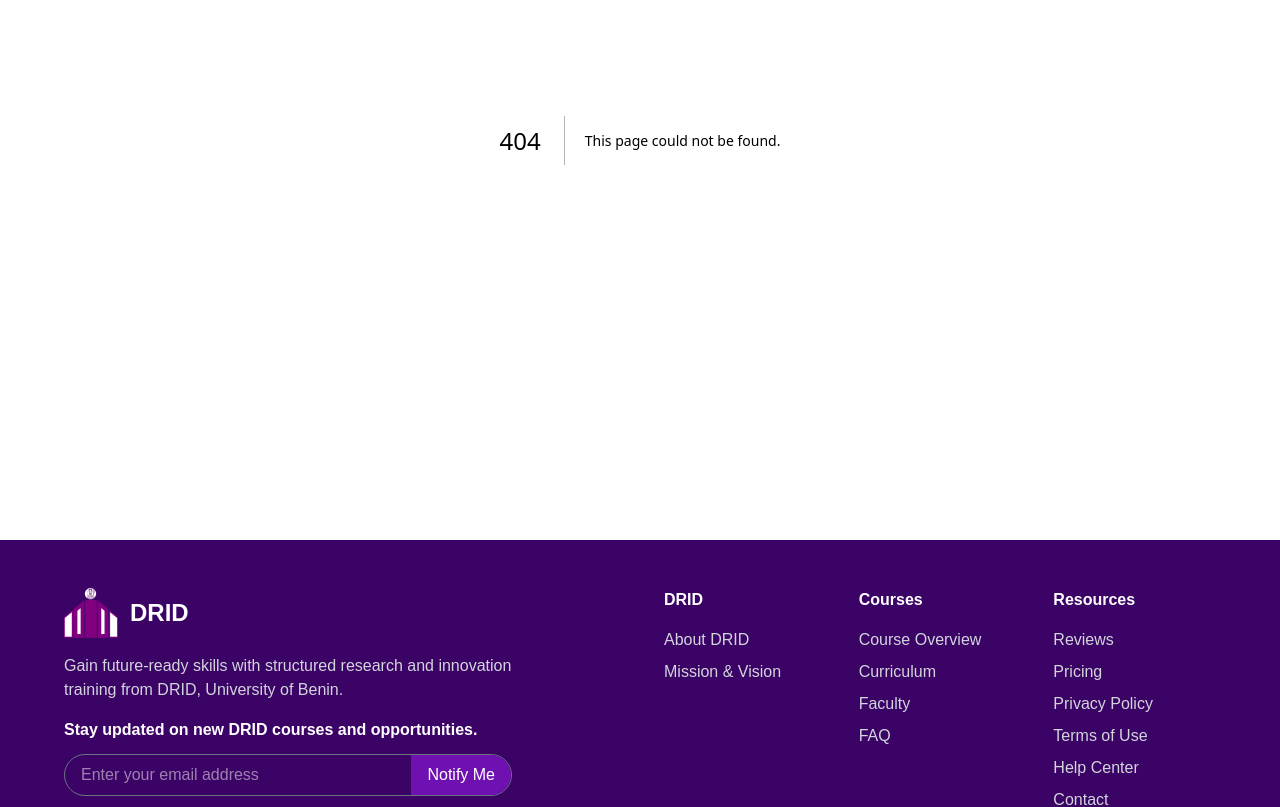
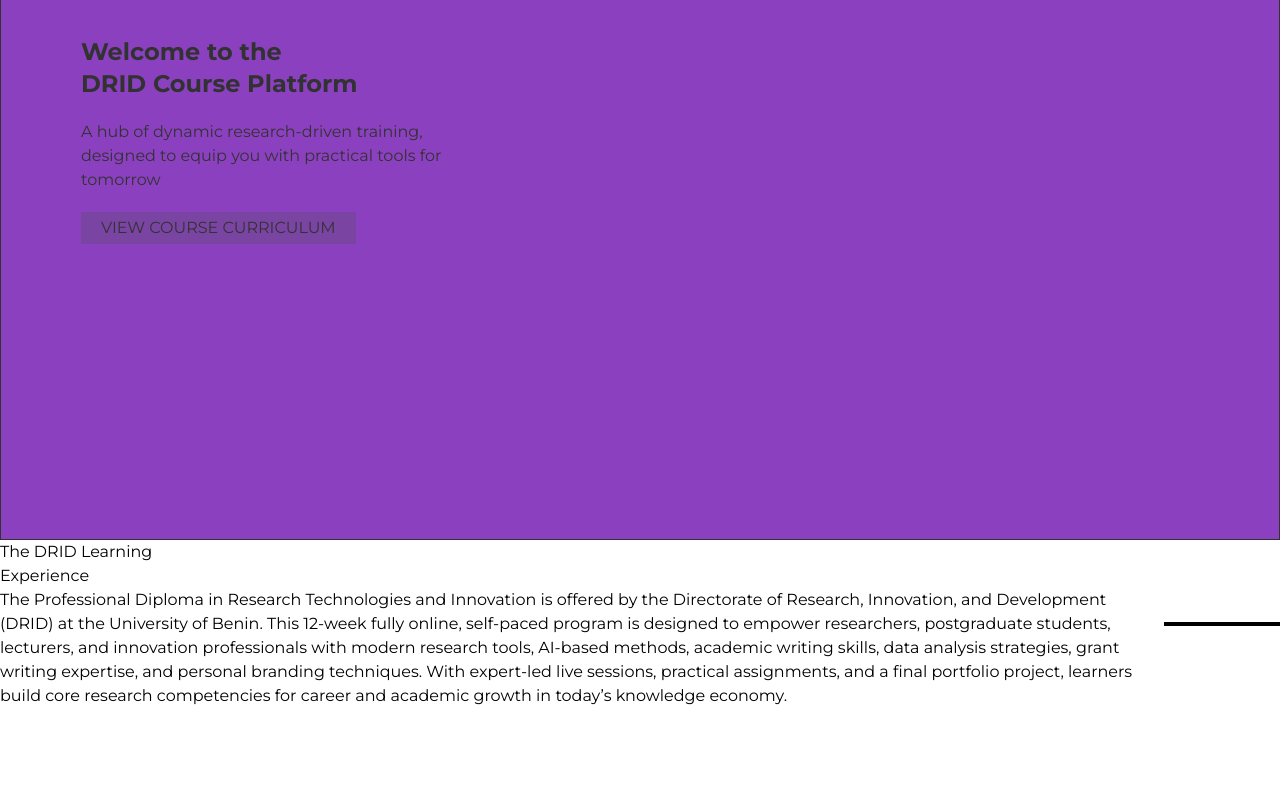
Before and after one commit to unibeninterns/research_frontend, a Next.js app: page /about in a window 1280 px wide. Before the commit this address had no page. Shown: the part 260-1067 px from the top of the page. Built offline with nearby package versions, Linux system fonts and the light colour scheme.

Commit message:
Started the About page

```diff
--- /dev/null
+++ b/app/about/page.tsx
@@ -0,0 +1,56 @@
+import React from 'react';
+
+const About = () => {
+  return (
+    <>
+      <section className='h-screen w-full border p-10 flex items-center bg-purple-800 opacity-80'>
+        <div className='space-y-5 w-3/5 mx-10'>
+          <h1 className='text-2xl font-bold leading-nones'>
+            Welcome to the
+            <br />
+            DRID Course Platform
+          </h1>
+          <p>
+            A hub of dynamic research-driven training,
+            <br />
+            designed to equip you with practical tools for
+            <br />
+            tomorrow
+          </p>
+          <button className='px-5 py-1 bg-purple-900 opacity-100'>
+            VIEW COURSE CURRICULUM
+          </button>
+        </div>
+      </section>
+      <section className='min-h-screen w-full'>
+        <div className='flex justify-center items-center'>
+          <div>
+            <h1>
+              The DRID Learning
+              <br />
+              Experience
+            </h1>
+            <p>
+              The Professional Diploma in Research Technologies and Innovation
+              is offered by the Directorate of Research, Innovation, and
+              Development (DRID) at the University of Benin. This 12-week fully
+              online, self-paced program is designed to empower researchers,
+              postgraduate students, lecturers, and innovation professionals
+              with modern research tools, AI-based methods, academic writing
+              skills, data analysis strategies, grant writing expertise, and
+              personal branding techniques. With expert-led live sessions,
+              practical assignments, and a final portfolio project, learners
+              build core research competencies for career and academic growth in
+              today’s knowledge economy.
+            </p>
+          </div>
+          <div className='w-full md:w-2/5 h-auto border-2'>
+            <img src='' alt='' />
+          </div>
+        </div>
+      </section>
+    </>
+  );
+};
+
+export default About;
```
